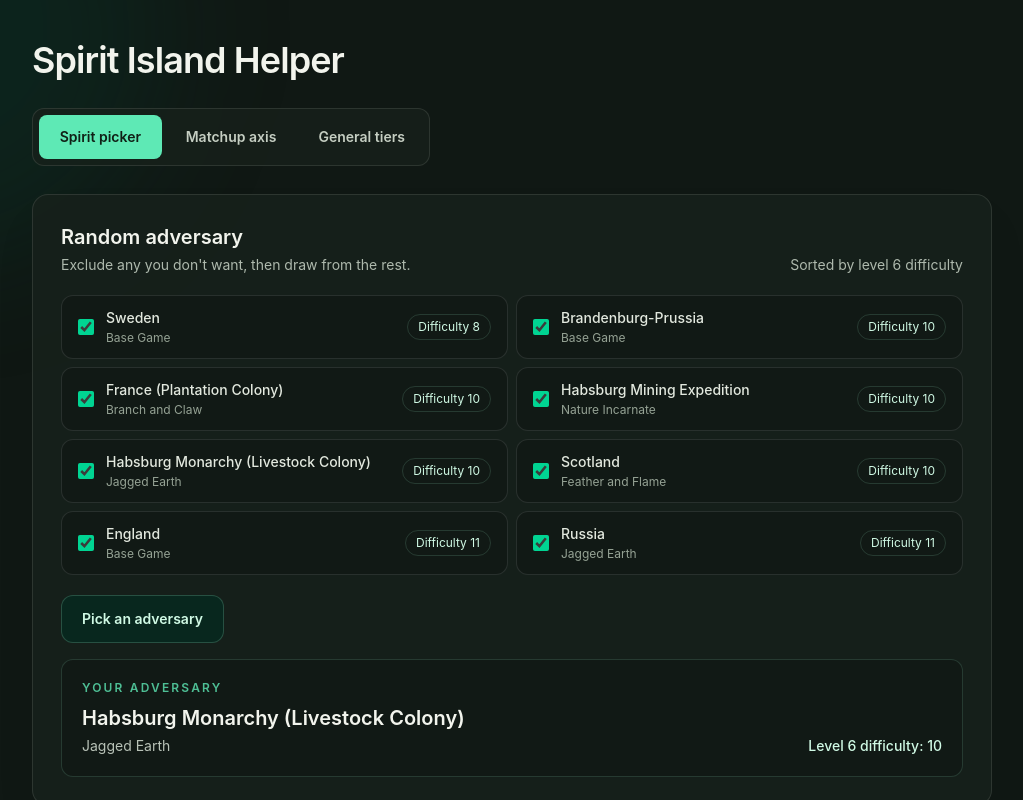
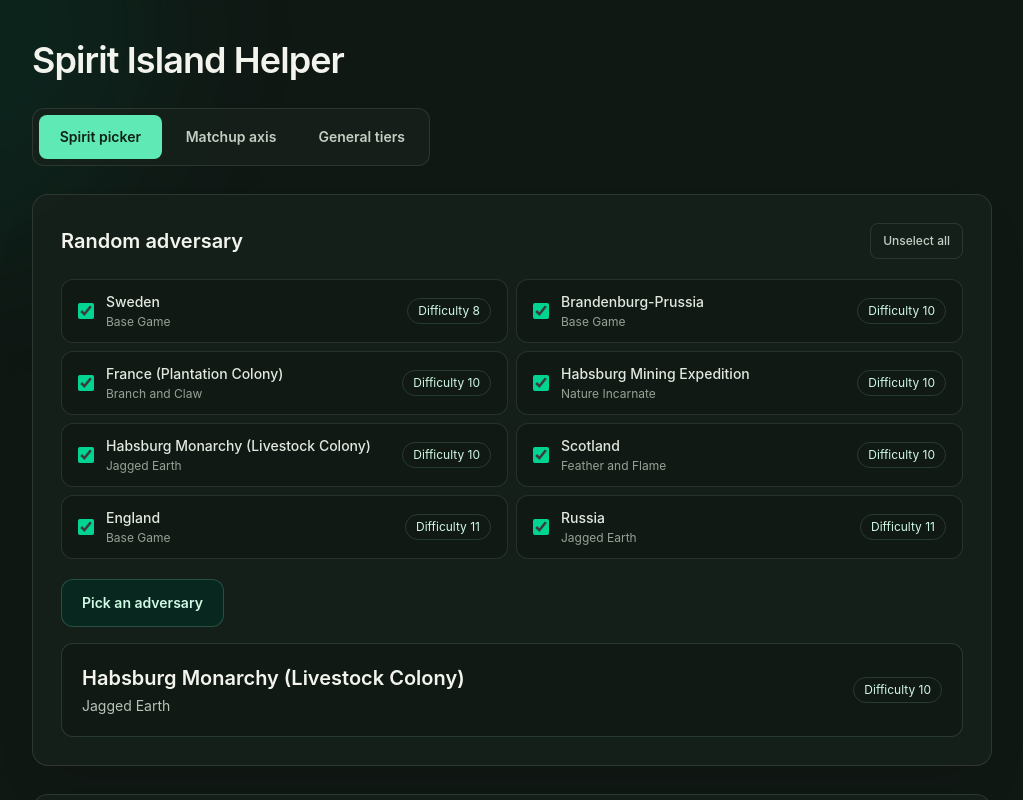
Before and after one commit to RudoBrus/SpiritIslandHelper, a React (Vite) app: page / in a window 1280 px wide. Both pictures are taken after a click on the button "Pick an adversary". Shown: the top 800 px of the page, without its empty margins (128-1151 px from the left). Built offline with nearby package versions, Linux system fonts and the light colour scheme.

Commit message:
LIttle bit of text cleanup

```diff
--- a/src/App.tsx
+++ b/src/App.tsx
@@ -36,12 +36,12 @@
   const [activeView, setActiveView] = useState<
     'picker' | 'axis' | 'general-tier-list'
   >('picker')
-  const [playerCount, setPlayerCount] = useState(1)
+  const [playerCount, setPlayerCount] = useState(2)
   const [availableComplexities, setAvailableComplexities] =
     useState<readonly SpiritComplexity[]>(complexities)
   const [playerComplexities, setPlayerComplexities] = useState<
     readonly (readonly SpiritComplexity[])[]
-  >([complexities])
+  >([complexities, complexities])
   const [selectedAdversary, setSelectedAdversary] =
     useState<Adversary | null>(null)
   const [showMatchupTiers, setShowMatchupTiers] = useState(false)
--- a/src/features/selector/AdversarySelector.tsx
+++ b/src/features/selector/AdversarySelector.tsx
@@ -21,6 +21,15 @@
   const [selectedAdversary, setSelectedAdversary] =
     useState<(typeof adversaries)[number] | null>(null)
   const [error, setError] = useState<string | null>(null)
+
+  function setAllIncluded(included: boolean) {
+    setExcludedAdversaryIds(
+      included ? new Set() : new Set(adversaries.map((adversary) => adversary.id)),
+    )
+    setSelectedAdversary(null)
+    onSelectionChange(null)
+    setError(null)
+  }
 
   function toggleAdversary(adversaryId: string) {
     setExcludedAdversaryIds((current) => {
@@ -58,18 +67,19 @@
       aria-labelledby="adversary-title"
       className="rounded-2xl border border-white/10 bg-[#17211b]/90 p-5 shadow-2xl shadow-black/10 sm:p-7"
     >
-      <div className="flex flex-col gap-2 sm:flex-row sm:items-end sm:justify-between">
+      <div className="flex flex-col gap-3 sm:flex-row sm:items-center sm:justify-between">
         <div>
           <h2 id="adversary-title" className="text-xl font-semibold">
             Random adversary
           </h2>
-          <p className="mt-1 text-sm text-[#aeb9ad]">
-            Exclude any you don&apos;t want, then draw from the rest.
-          </p>
         </div>
-        <p className="text-sm text-[#aeb9ad]">
-          Sorted by level 6 difficulty
-        </p>
+        <button
+          type="button"
+          onClick={() => setAllIncluded(excludedAdversaryIds.size > 0)}
+          className="min-h-9 self-start rounded-lg border border-white/10 px-3 text-xs font-medium text-[#c5cec2] transition hover:border-emerald-200/30 hover:text-emerald-100 focus-visible:outline-emerald-300 sm:self-auto"
+        >
+          {excludedAdversaryIds.size === 0 ? 'Unselect all' : 'Select all'}
+        </button>
       </div>
 
       <fieldset className="mt-5">
@@ -135,12 +145,8 @@
         {selectedAdversary && (
           <article
             aria-labelledby="selected-adversary-name"
-            className="rounded-xl border border-emerald-200/15 bg-[#101814]/70 p-5"
+            className="flex flex-col items-center gap-3 rounded-xl border border-emerald-200/15 bg-[#101814]/70 p-5 text-center sm:flex-row sm:justify-between sm:text-left"
           >
-            <p className="text-xs font-semibold uppercase tracking-[0.18em] text-emerald-300/80">
-              Your adversary
-            </p>
-            <div className="mt-2 flex flex-col gap-3 sm:flex-row sm:items-end sm:justify-between">
             <div>
               <h3
                 id="selected-adversary-name"
@@ -152,10 +158,9 @@
                 {selectedAdversary.expansion}
               </p>
             </div>
-              <p className="text-sm font-medium text-emerald-100">
-                Level 6 difficulty: {selectedAdversary.level6Difficulty}
-              </p>
-            </div>
+            <span className="shrink-0 rounded-full border border-emerald-200/15 px-2.5 py-1 text-xs text-emerald-100">
+              Difficulty {selectedAdversary.level6Difficulty}
+            </span>
           </article>
         )}
       </div>
```
Lines whose indentation alone changed are shown as unchanged.
